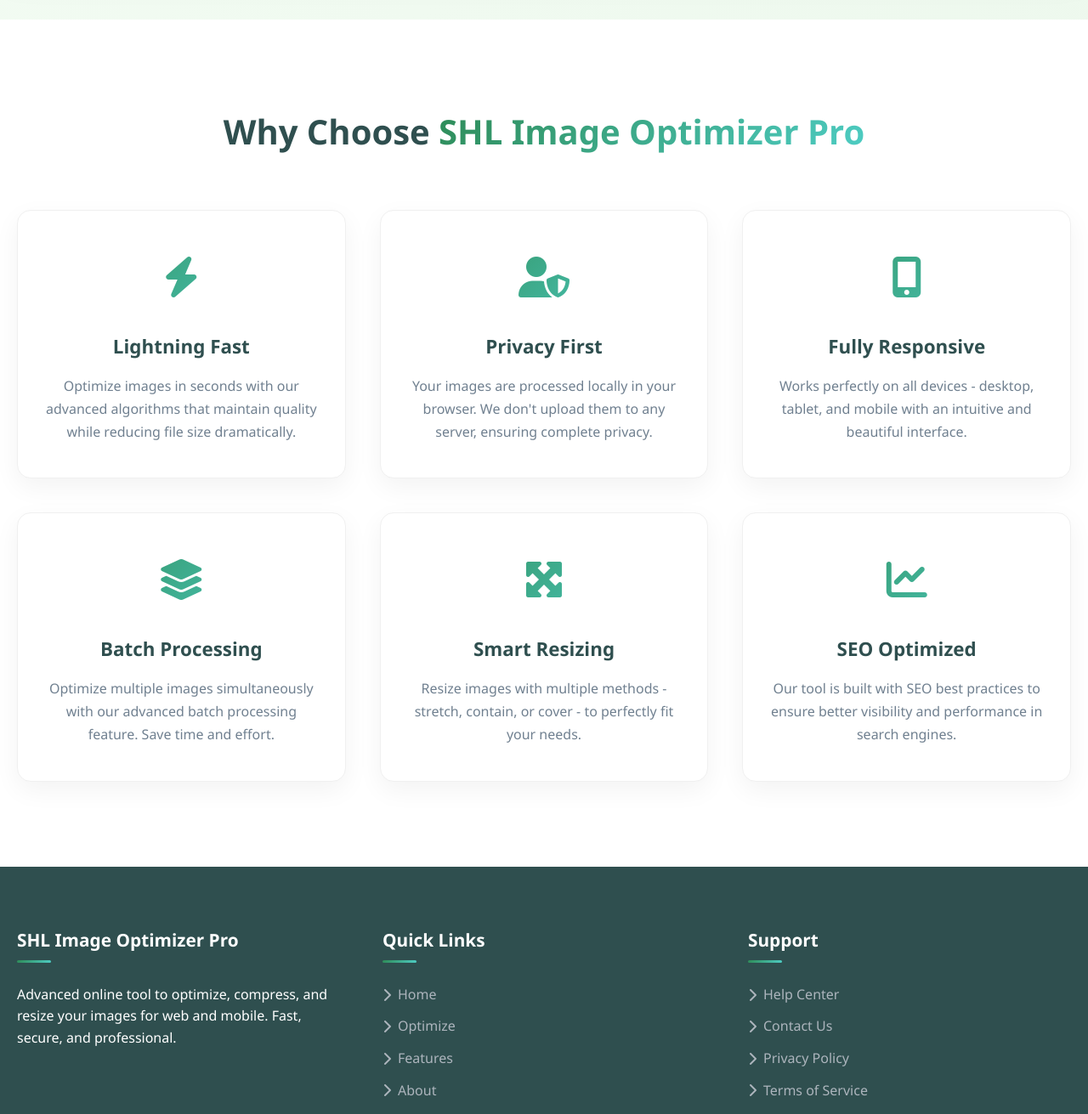
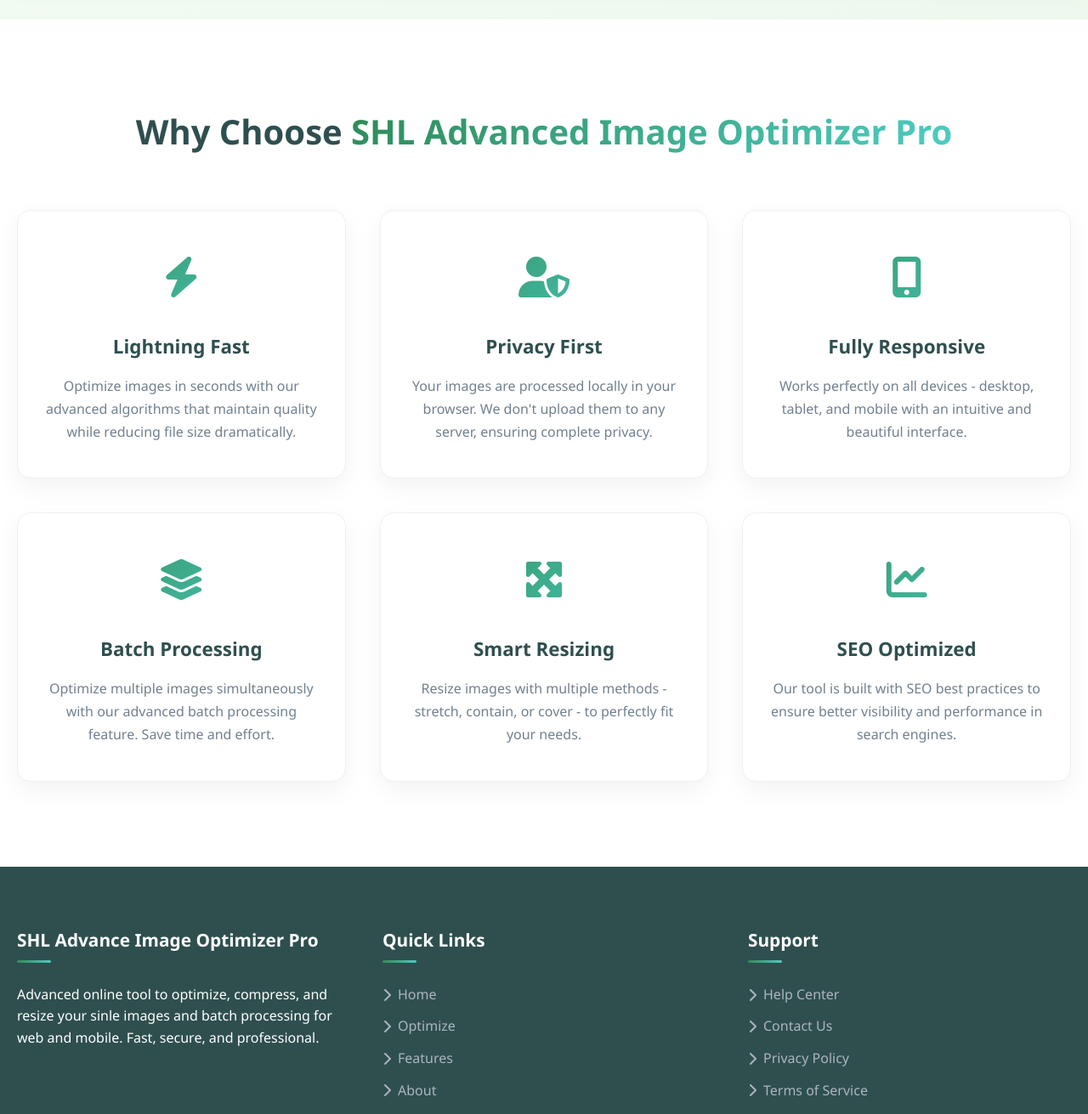
Before and after one commit to Software-Sahil/Image-Optimization, a plain HTML site: page index.html in a window 1280 px wide. Shown: the part 2020-3331 px from the top of the page at 85% size. Drawn offline with Linux system fonts and the light colour scheme.

Commit message:
Update index.html

```diff
--- a/index.html
+++ b/index.html
@@ -1413,7 +1413,7 @@
 
     <section class="features" id="features">
         <div class="container">
-            <h2 class="section-title">Why Choose <span class="gradient-text">SHL Image Optimizer Pro</span></h2>
+            <h2 class="section-title">Why Choose <span class="gradient-text">SHL Advanced Image Optimizer Pro</span></h2>
             <div class="features-grid">
                 <div class="feature-card">
                     <div class="feature-icon">
@@ -1465,8 +1465,8 @@
         <div class="container">
             <div class="footer-content">
                 <div class="footer-column">
-                    <h3>SHL Image Optimizer Pro</h3>
-                    <p>Advanced online tool to optimize, compress, and resize your images for web and mobile. Fast, secure, and professional.</p>
+                    <h3>SHL Advance Image Optimizer Pro</h3>
+                    <p>Advanced online tool to optimize, compress, and resize your sinle images and batch processing for web and mobile. Fast, secure, and professional.</p>
                 </div>
                 <div class="footer-column">
                     <h3>Quick Links</h3>
```
